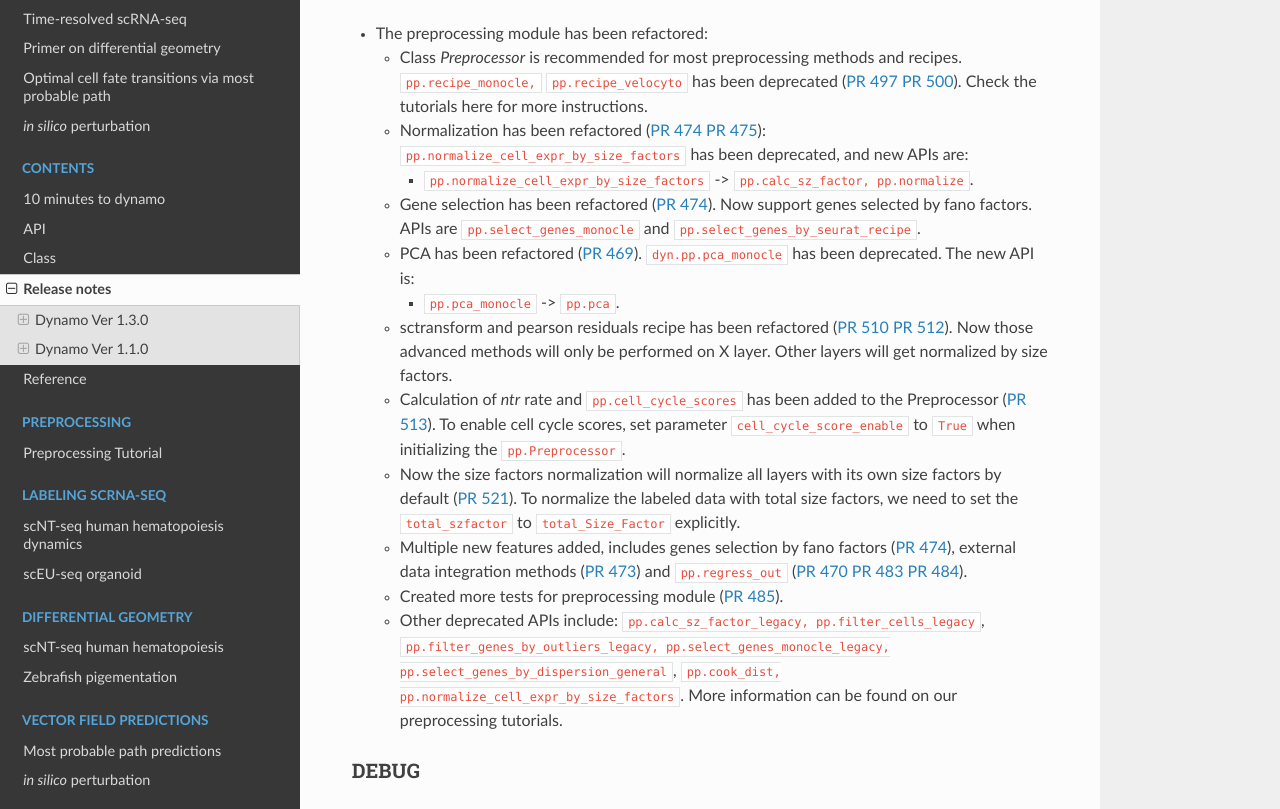
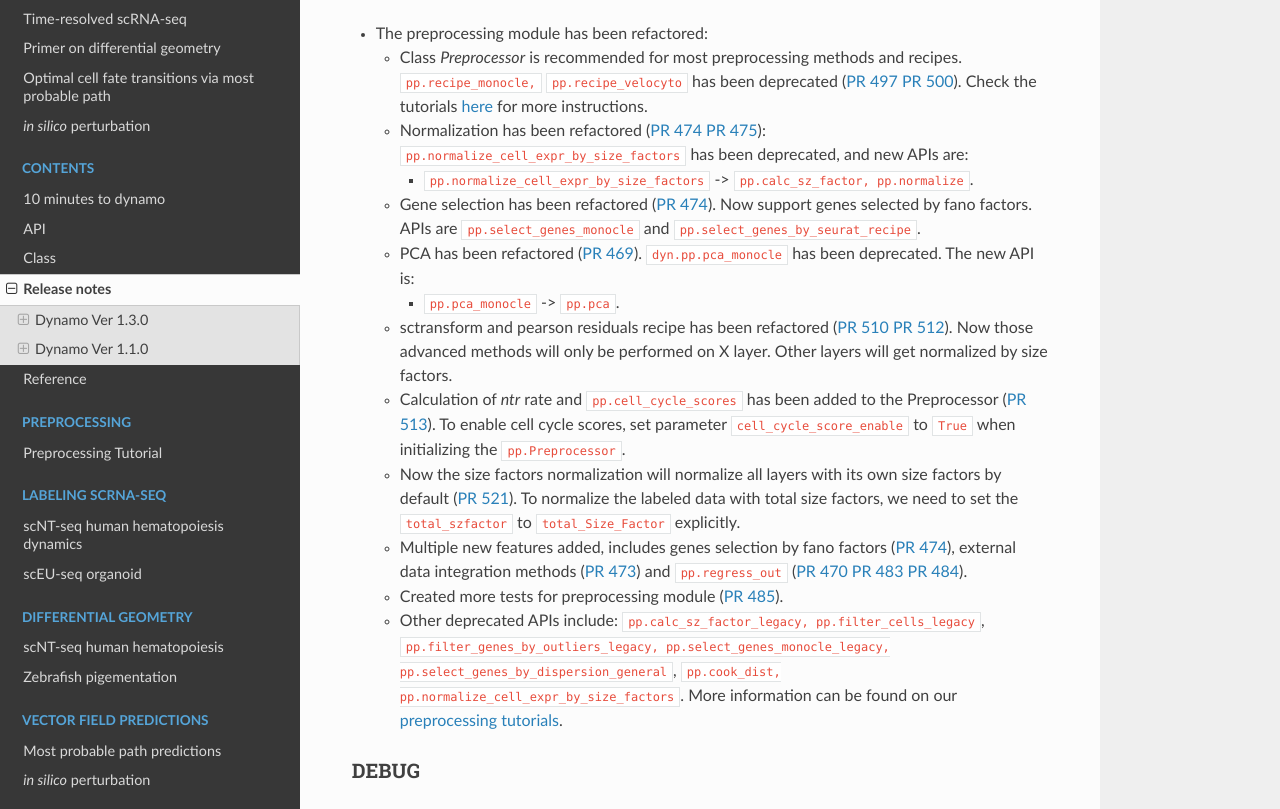
Before and after one commit to aristoteleo/dynamo_readthedocs, a Sphinx documentation site: the page built from docs/source/Release_notes.rst, in a window 1280 px wide and 1400 px high. Shown: the part 244-1053 px from the top of the window. Built offline with Sphinx 7.4.7 and the Read the Docs theme 2.0.0, drawn with Linux system fonts in a browser that asks for light colours; pages that are not in the unit, such as notebooks, are missing from menus; part of the change alters nothing that is shown.

```diff
--- a/docs/source/Release_notes.rst
+++ b/docs/source/Release_notes.rst
@@ -12,7 +12,7 @@ Feature Changes
   - Class *Preprocessor* is recommended for most preprocessing methods and recipes. ``pp.recipe_monocle,``
     ``pp.recipe_velocyto`` has been deprecated (`PR 497 <https://github.com/aristoteleo/dynamo-release/pull/497>`_
     `PR 500 <https://github.com/aristoteleo/dynamo-release/pull/500>`_).
-    Check the tutorials here for more instructions.
+    Check the tutorials `here <notebooks/Preprocessor_tutorial.rst>`_ for more instructions.
   - Normalization has been refactored (`PR 474 <https://github.com/aristoteleo/dynamo-release/pull/474>`_
     `PR 475 <https://github.com/aristoteleo/dynamo-release/pull/475>`_): ``pp.normalize_cell_expr_by_size_factors``
     has been deprecated, and new APIs are:
@@ -45,8 +45,8 @@ Feature Changes
   - Created more tests for preprocessing module (`PR 485 <https://github.com/aristoteleo/dynamo-release/pull/485>`_).
   - Other deprecated APIs include: ``pp.calc_sz_factor_legacy, pp.filter_cells_legacy``,
     ``pp.filter_genes_by_outliers_legacy, pp.select_genes_monocle_legacy, pp.select_genes_by_dispersion_general``,
-    ``pp.cook_dist, pp.normalize_cell_expr_by_size_factors``. More information can be found on our preprocessing
-    tutorials.
+    ``pp.cook_dist, pp.normalize_cell_expr_by_size_factors``. More information can be found on our
+    `preprocessing tutorials <notebooks/Preprocessor_tutorial.rst>`_.
 
 
 DEBUG
```
